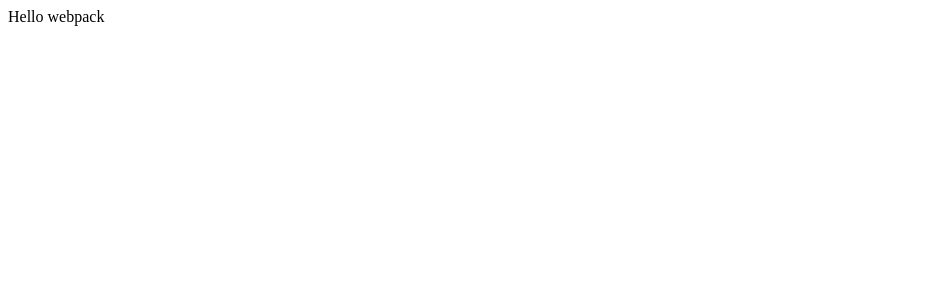
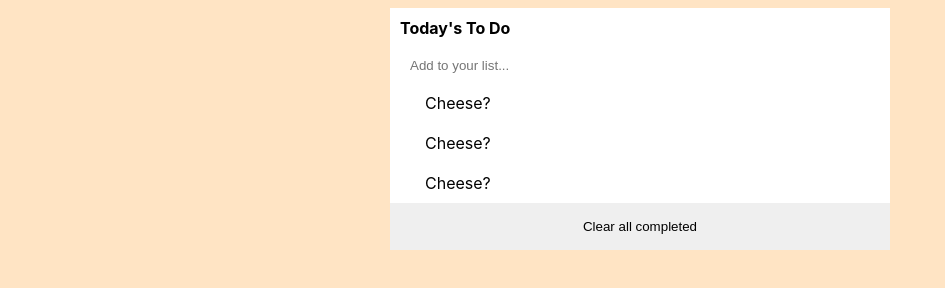
Before and after one commit to AKeeganDev/To_Do_List, a website built with webpack: page src/index.html in a window 1280 px wide. Shown: the whole page, without its empty margins (0-945 px from the left). Built offline with nearby package versions, Linux system fonts and the light colour scheme.

Commit message:
add template for to-do list

```diff
--- a/src/index.html
+++ b/src/index.html
@@ -9,7 +9,31 @@
 </head>
 
 <body>
+  <div class="list-container">
+    <h4>Today's To Do</h4>
+    <label for="task-input">
+      <input class="task-input" name="task-input" id="task-input" type="text" placeholder="Add to your list...">
+    </label>
+    <ul>
+      <li class="task">
+        <label for="cheese">
+          <input type="checkbox" name="cheese" id="cheese">Cheese?
+        </label>
+      </li>
+      <li class="task">
+        <label for="cheese">
+          <input type="checkbox" name="cheese" id="cheese">Cheese?
+        </label>
+      </li>
+      <li class="task">
+        <label for="cheese">
+          <input type="checkbox" name="cheese" id="cheese">Cheese?
+        </label>
+      </li>
+      <button type="button">Clear all completed</button>
+    </ul>
 
+  </div>
 </body>
 
 </html>
--- a/src/index.js
+++ b/src/index.js
@@ -9,5 +9,3 @@ function component() {
 
   return element;
 }
-
-document.body.appendChild(component());
--- a/src/style.scss
+++ b/src/style.scss
@@ -1,3 +1,67 @@
 body {
+  font-family: -apple-system, BlinkMacSystemFont, 'Segoe UI', Roboto, Oxygen, Ubuntu, Cantarell, 'Open Sans', 'Helvetica Neue', sans-serif;
+  background-color: bisque;
+  display: flex;
+  justify-content: center;
+  align-items: center;
+}
+
+input[type=checkbox] {
+  visibility: hidden;
+  cursor: pointer;
+}
+
+.mark {
+  position: absolute;
+  top: 0;
+  height: 25px;
+  width: 25px;
+  background-color: lightgray;
+}
+
+
+
+.list-container {
+  display: flex;
+  flex-direction: column;
+  background-color: white;
+  width: 500px;
+
+  .task-input {
+    width: 96%;
+    padding: 10px 0 10px 20px;
+    border: none;
+  }
+
+  ul {
+    list-style: none;
+    margin: 0;
+    padding: 0;
+
+    li {
+      width: 100%;
+      padding: 10px 15px;
+    }
+  }
+
+  button {
+    background-color: none;
+    text-align: center;
+    width: 100%;
+    border: none;
+    text-decoration: none;
+    padding: 1rem;
+  }
+}
+
+h4 {
+  padding: 10px;
+  margin: 0;
   background-color: white;
 }
+
+ul {
+  list-style: none;
+  margin: 0;
+  padding: 0;
+}
```
Also changed, not shown: dist/index.html, dist/main.js.
